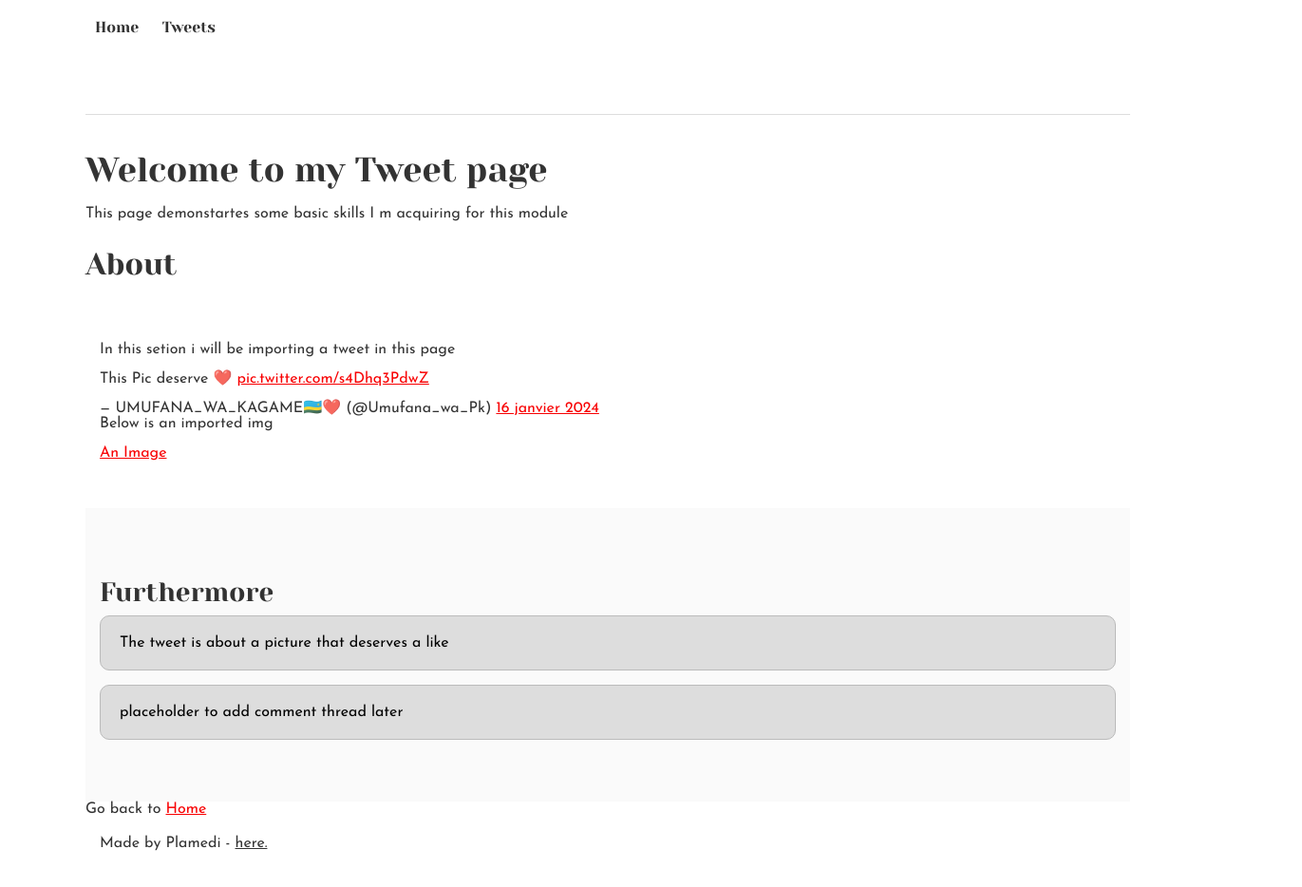
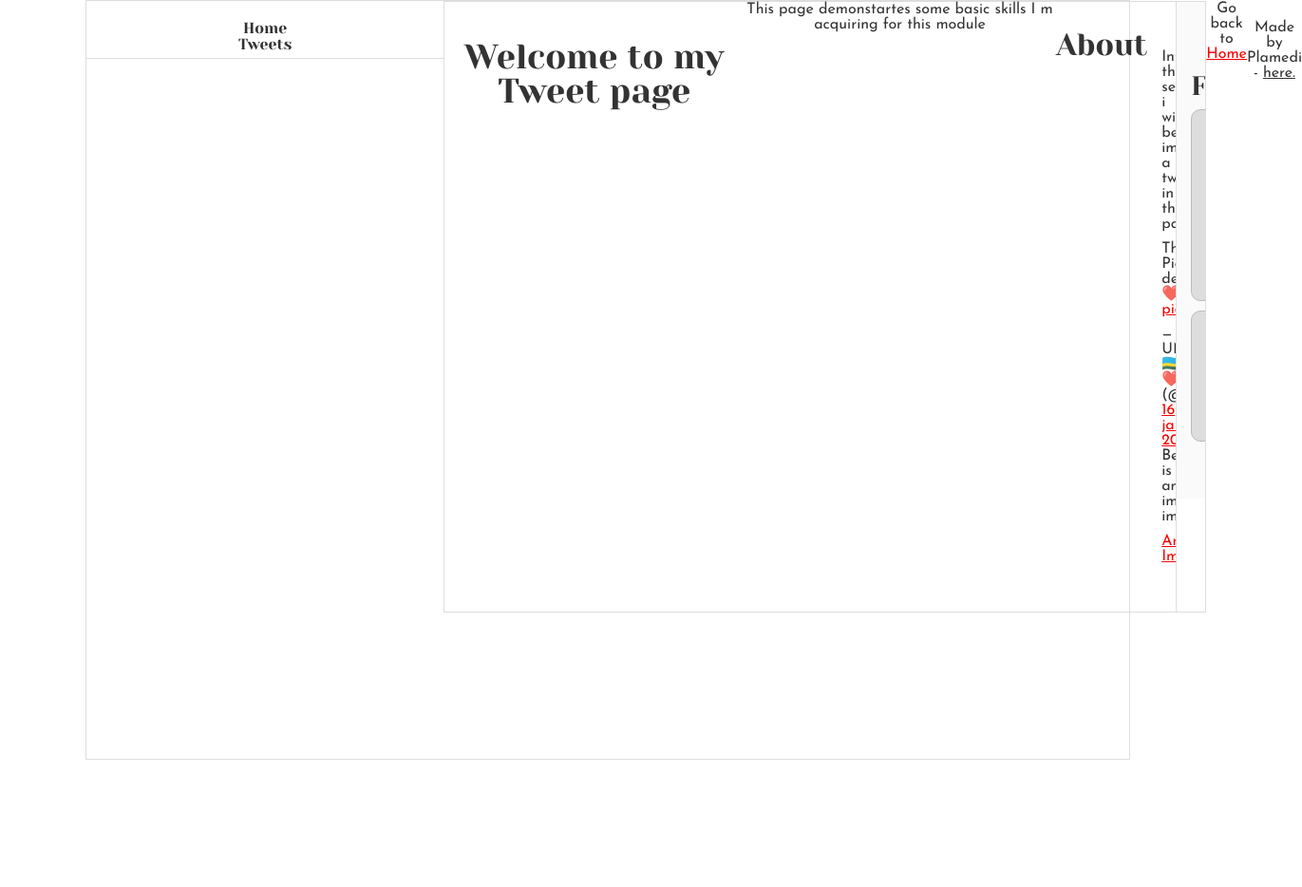
Before and after one commit to PMayala/alu-web-development, a plain HTML site: page html_basic/tweets.html in a window 1280 px wide. Shown: the whole page at 95% size, 1371 px wide, since content can reach past the window. After the commit the page ends 800 px from the top, so only its background shows below. Drawn offline with Linux system fonts and the light colour scheme; files that its build step writes are made by us from their sources.

Commit message:
Cool page

```diff
--- a/css_basic/base.css
+++ b/css_basic/base.css
@@ -52,7 +52,6 @@ table {
 	border-spacing: 0;
 }
 
-
 /* Fonts and colors */
 
 body {
@@ -63,7 +62,9 @@ h1, h2, h3, h4, h5, h6, header {
 	font-family: 'Yeseva One', sans-serif;
 }
 article {
+	text-align: right;
 }
+
 header {
 	border-bottom: 1px solid rgb(221,221,221);
 	transition: border-bottom-color 1s ease;
@@ -98,6 +99,9 @@ a {
 
 article {
 	padding: 50px 15px;
+	display: flex;
+	flex-direction: column;
+
 }
 article > *:first-child {
 	margin-top: 0;
@@ -110,11 +114,10 @@ header .right {
 	margin: 0 10px 15px;
 }
 
-
 /* Header */
 header {
-	padding: 20px 0;
-	height: 80px;
+	padding: 10px 0;
+	height: 30px;
 }
 header ul {
 	list-style: none;
@@ -136,9 +139,13 @@ header li.logo {
 }
 header a {
 	text-decoration: none;
+	padding: 150px;
 }
 
-
+.twitter-tweet{
+	max-width: 100%;
+	margin: 0;
+}
 /* Aside */
 
 aside p {
@@ -154,11 +161,14 @@ footer {
 	height: 80px;
 }
 
+header, footer {text-align: center;
+	margin-top: 10px;
+}
 
 /* Text styles and margins */
 
 p {
-	margin-bottom: 15px;
+	margin-bottom: 10px;
 }
 h1 {
 	font-size: 36px;
@@ -186,6 +196,9 @@ h6 {
 	font-weight: bold;
 	margin: 5px 0;
 }
+h1, h2, h3, p{
+	text-align: center;
+}
 
 @media (max-width: 800px) {
   body.works_on_smartphone {
--- a/css_basic/styles.css
+++ b/css_basic/styles.css
@@ -0,0 +1,48 @@
+
+
+@media (min-width: 1100px) {
+    body {
+        width: 1100px;
+        margin: 0 auto;
+        display: flex;
+        flex-direction: column;
+        height: 100vh;
+    }
+    main {
+        flex: auto;
+        display: flex;
+        flex-direction: row;
+        align-items: flex-start;
+        justify-content: space-between;
+        border: 1px solid #ddd;
+    }
+
+    article {
+        flex: 2;
+        overflow-y: auto;
+        padding: 50px 15px;
+        border-right: 1px solid #ddd;
+    }
+
+    aside {
+        flex: 1;
+        overflow-y: auto;
+        padding: 50px 15px;
+    }
+
+    header, footer {
+        flex: 0;
+        padding: 10px 0;
+        text-align: center;
+    }
+
+    header .right {
+        float: right;
+        margin: 0 10px 15px;
+    }
+}
+.content-wrapper {
+    display: flex;
+    width: 100%;
+    justify-content: space-between;
+}
```
Also changed, not shown: css_basic/base_index.html (added, +10 -0 lines), css_basic/index.html (added, +38 -0 lines), css_basic/tweets.html (added, +44 -0 lines).
